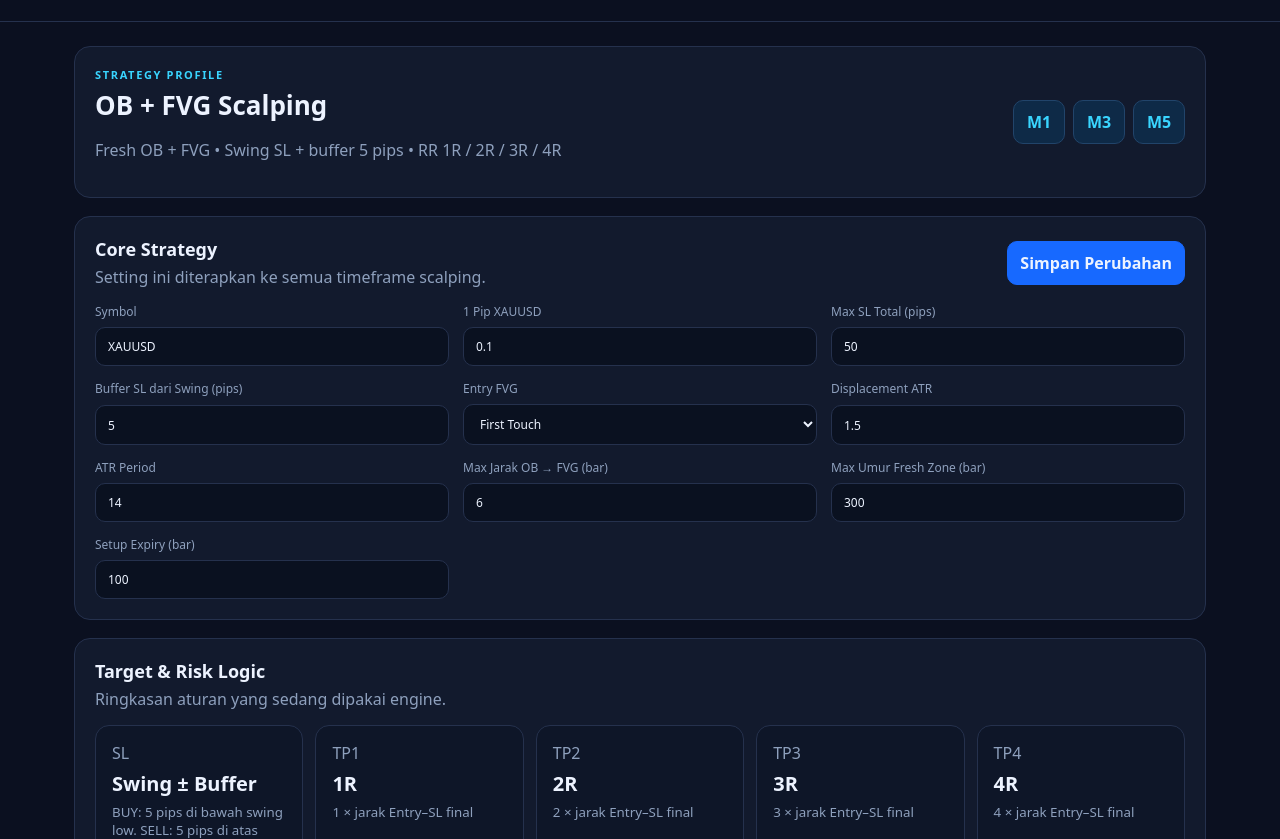
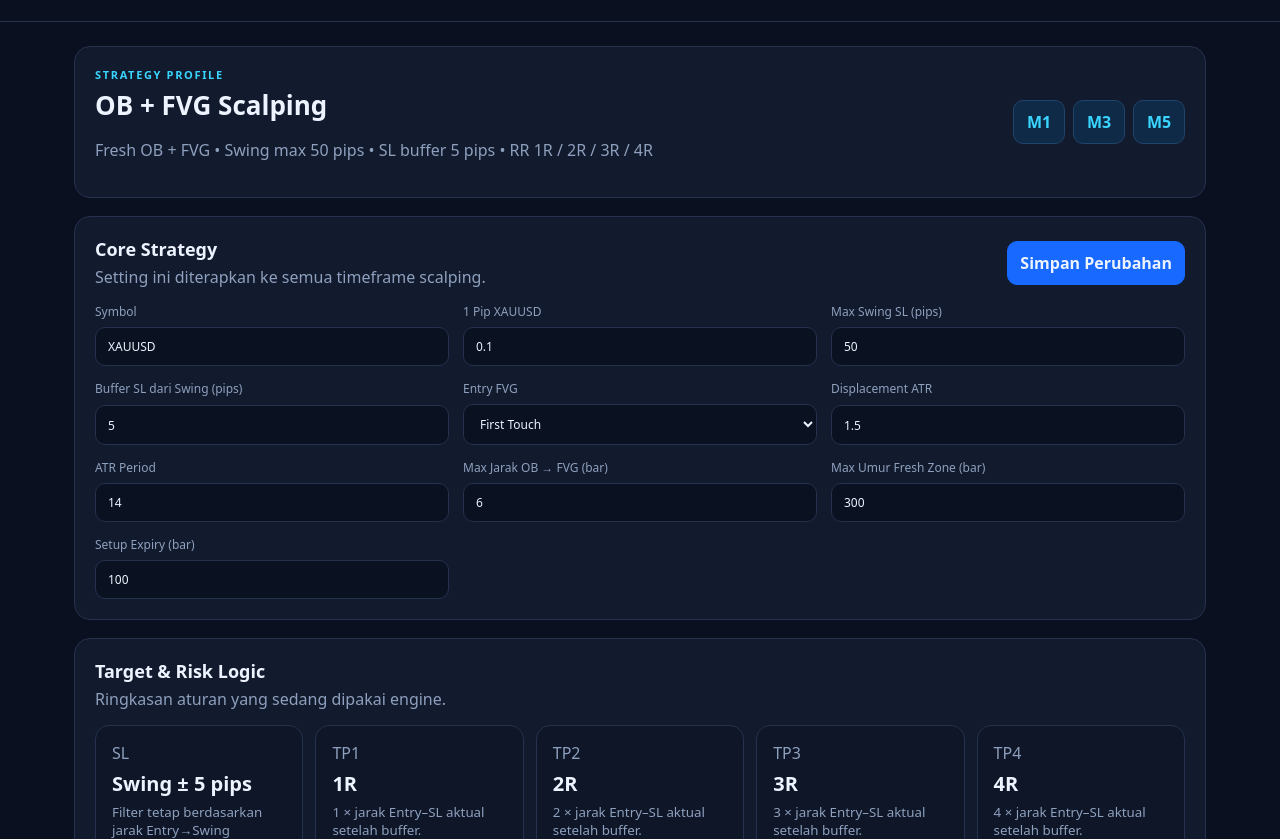
Before and after one commit to tradingakun871-jpg/ai-trading-ob-FVG, a website: page public/settings.html in a window 1280 px wide. Shown: the part 113-952 px from the top of the page. Drawn offline with Linux system fonts and the light colour scheme; no server answers.

Commit message:
Clarify Swing Max 50 plus 5 pip buffer

```diff
--- a/public/settings.html
+++ b/public/settings.html
@@ -33,7 +33,7 @@
       <div>
         <div class="eyebrow">STRATEGY PROFILE</div>
         <h2>OB + FVG Scalping</h2>
-        <p class="muted">Fresh OB + FVG • Swing SL + buffer 5 pips • RR 1R / 2R / 3R / 4R</p>
+        <p class="muted">Fresh OB + FVG • Swing max 50 pips • SL buffer 5 pips • RR 1R / 2R / 3R / 4R</p>
       </div>
       <div class="settings-badges"><span>M1</span><span>M3</span><span>M5</span></div>
     </section>
@@ -46,7 +46,7 @@
       <div class="form-grid settings-form">
         <label>Symbol<input id="cfgSymbol" value="XAUUSD" /></label>
         <label>1 Pip XAUUSD<input id="cfgPip" type="number" step="0.01" value="0.1" /></label>
-        <label>Max SL Total (pips)<input id="cfgMaxSl" type="number" min="1" value="50" /></label>
+        <label>Max Swing SL (pips)<input id="cfgMaxSl" type="number" min="1" value="50" /></label>
         <label>Buffer SL dari Swing (pips)<input id="cfgSlBuffer" type="number" min="0" step="1" value="5" /></label>
         <label>Entry FVG
           <select id="cfgEntry">
@@ -67,11 +67,11 @@
     <section class="card">
       <div class="section-head"><div><h2>Target & Risk Logic</h2><p>Ringkasan aturan yang sedang dipakai engine.</p></div></div>
       <div class="rule-grid">
-        <div class="rule"><span>SL</span><strong>Swing ± Buffer</strong><small>BUY: 5 pips di bawah swing low. SELL: 5 pips di atas swing high. Jarak final tetap harus ≤ batas maksimum.</small></div>
-        <div class="rule"><span>TP1</span><strong>1R</strong><small>1 × jarak Entry–SL final</small></div>
-        <div class="rule"><span>TP2</span><strong>2R</strong><small>2 × jarak Entry–SL final</small></div>
-        <div class="rule"><span>TP3</span><strong>3R</strong><small>3 × jarak Entry–SL final</small></div>
-        <div class="rule"><span>TP4</span><strong>4R</strong><small>4 × jarak Entry–SL final</small></div>
+        <div class="rule"><span>SL</span><strong>Swing ± 5 pips</strong><small>Filter tetap berdasarkan jarak Entry→Swing maksimal 50 pips. Setelah lolos, BUY diletakkan 5 pips di bawah swing low dan SELL 5 pips di atas swing high.</small></div>
+        <div class="rule"><span>TP1</span><strong>1R</strong><small>1 × jarak Entry–SL aktual setelah buffer.</small></div>
+        <div class="rule"><span>TP2</span><strong>2R</strong><small>2 × jarak Entry–SL aktual setelah buffer.</small></div>
+        <div class="rule"><span>TP3</span><strong>3R</strong><small>3 × jarak Entry–SL aktual setelah buffer.</small></div>
+        <div class="rule"><span>TP4</span><strong>4R</strong><small>4 × jarak Entry–SL aktual setelah buffer.</small></div>
       </div>
     </section>
 
```
